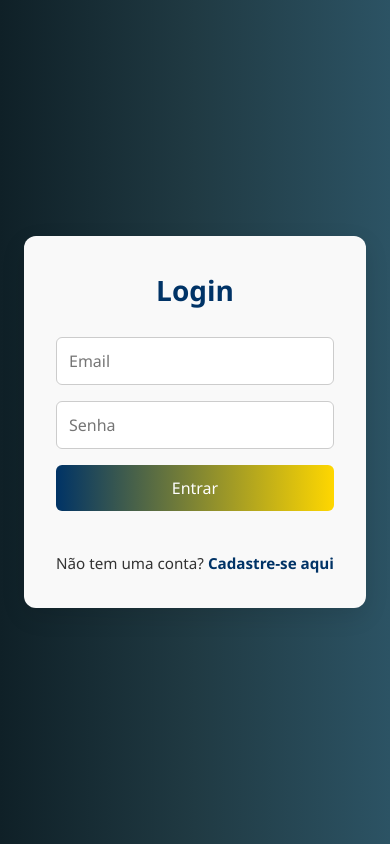
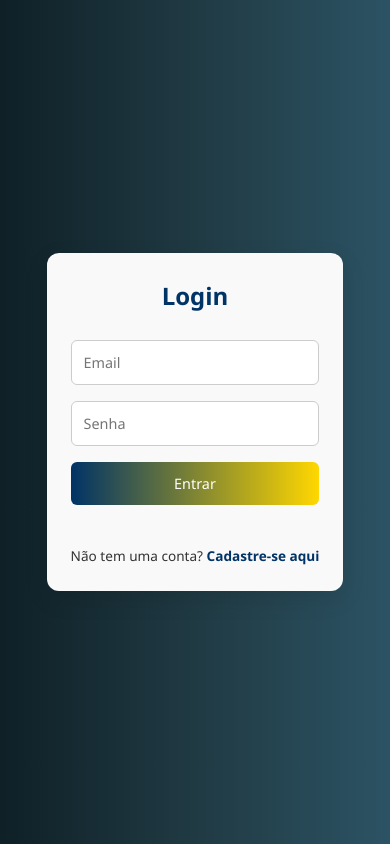
Before and after one commit to ngmaga/TDUM-tepi, a React (Create React App) app: page /login in a window 390 px wide. Built offline with nearby package versions, Linux system fonts and the light colour scheme.

Commit message:
Update Login.css

```diff
--- a/src/styles/Login.css
+++ b/src/styles/Login.css
@@ -1,4 +1,4 @@
-/* styles/Login.css */
+
 .login-container {
   max-width: 400px;
   margin: 5rem auto;
@@ -60,3 +60,28 @@
 .login-cadastro-link span:hover {
   color: #ffd700;
 }
+
+@media screen and (max-width: 768px) {
+  .login-container {
+      max-width: 100%;
+      padding: 1.5rem;
+      margin: 2rem auto;
+  }
+
+  .login-container h2 {
+      font-size: 1.5rem;
+  }
+
+  .login-container input {
+      font-size: 0.9rem;
+  }
+
+  .botao-login {
+      padding: 0.75rem 1.5rem;
+      font-size: 0.9rem;
+  }
+
+  .login-cadastro-link {
+      font-size: 0.85rem;
+  }
+}
```
Lines whose indentation alone changed are shown as unchanged.
